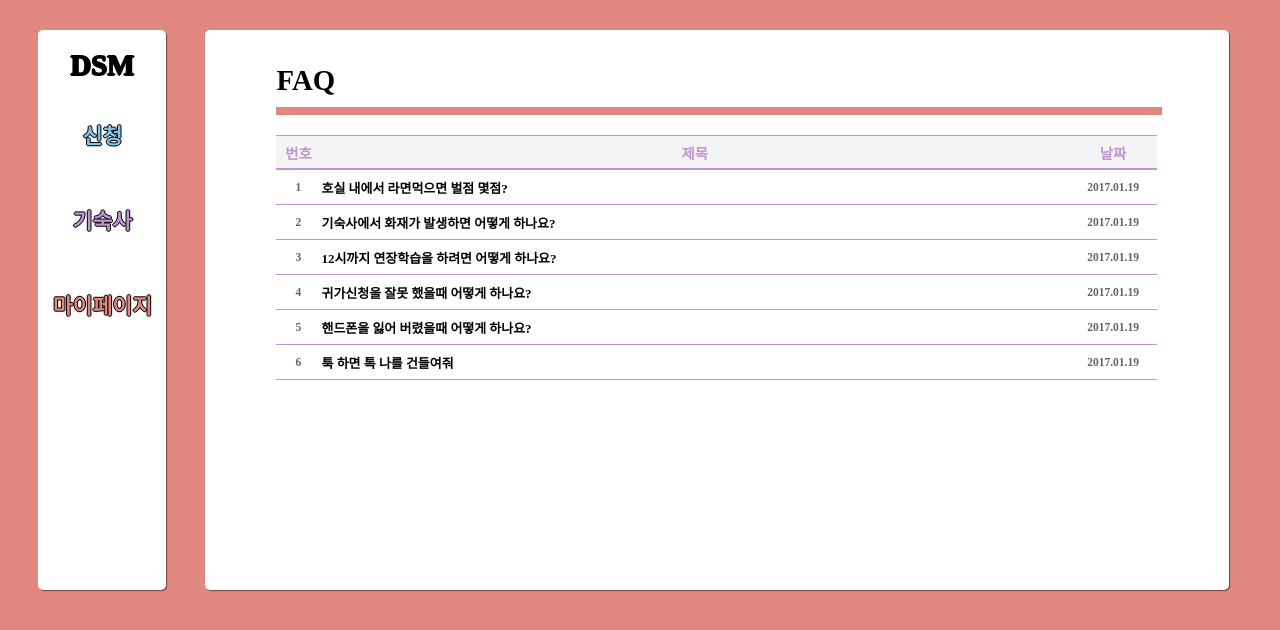
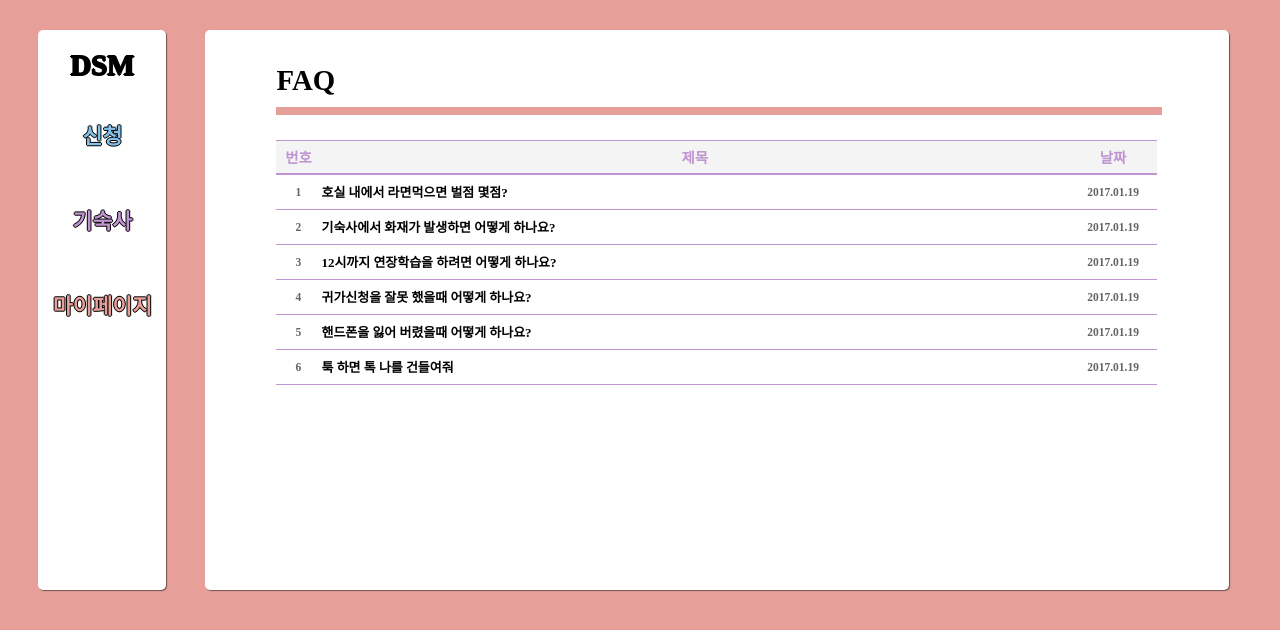
Before and after one commit to graykick/Twice-fan-page, a plain HTML site: page web/default/default_dorm_faq.html in a window 1280 px wide. Both pictures are taken after a click on the link "마이페이지". Shown: the part 130-760 px from the top of the page. Drawn offline with nearby package versions, Linux system fonts and the light colour scheme.

Commit message:
test change table margin
test change table margin

```diff
--- a/web/css/remote.css
+++ b/web/css/remote.css
@@ -109,7 +109,7 @@ header .logo p:hover {
 }
 
 .remote .category a:nth-child(5) {
-    color: rgb(224,136,127);
+    color: rgb(231,160,153);
 }
 
 .remote .category .children a {
--- a/web/default/default.css
+++ b/web/default/default.css
@@ -6,7 +6,7 @@ body {
     /*배경색
     신청 : background-color: rgb(52, 152, 219) -> rgb(134,193,233)
     기숙사 : background-color: rgb(191,148,208) -> rgb(191,148,208)
-    마이페이지 : background-color: rgb(192, 57, 43) -> rgb(224,136,127)*/
+    마이페이지 : background-color: rgb(192, 57, 43) -> rgb(231,160,153) -> rgb(231,160,153)*/
     font-size: 0.9em;
 }
 
@@ -169,7 +169,7 @@ body {
 .articlelist table {
     border-collapse: collapse;
     width: 86%;
-    margin-top: 2%;
+    margin-top: 25px;
     margin-left: 7%;
 }
 
@@ -218,6 +218,7 @@ body {
     color: rgb(100, 100, 100);
     font-size: 0.8em;
     font-weight: 900;
+    min-width: 27px;
 }
 
 
@@ -381,7 +382,7 @@ body {
 /*-------------------------------------mypage.-------------------------------*/
 
 body {
-    background-color: rgb(224,136,127);
+    background-color: rgb(231,160,153);
 }
 
 .mypage {
@@ -389,7 +390,7 @@ body {
 }
 
 .left .frametitle .underline {
-    background-color: rgb(224,136,127);
+    background-color: rgb(231,160,153);
 }
 
 .left .info {
--- a/web/js/remote.js
+++ b/web/js/remote.js
@@ -80,7 +80,7 @@ $(".remote .category").children("a").eq(1).click(function() {
 $(".remote .category").children("a").eq(2).click(function() {
     //remote background-color를 마이페이지색으로
     $(".remote").animate({
-        backgroundColor: "rgb(224,136,127)"
+        backgroundColor: "rgb(231,160,153)"
     });
 
     //마이페이지 text를 white로
@@ -125,7 +125,7 @@ if (!isMobile) {
         })
 
         $(".remote .category").children("a").eq(2).animate({
-            color: "color: rgb(224,136,127)",
+            color: "color: rgb(231,160,153)",
             fontSize: "1em"
         })
 
@@ -177,7 +177,7 @@ if (!isMobile) {
         })
 
         $(".remote .category").children("a").eq(2).animate({
-            color: "color: rgb(224,136,127)",
+            color: "color: rgb(231,160,153)",
             fontSize: "1em"
         })
 
```
